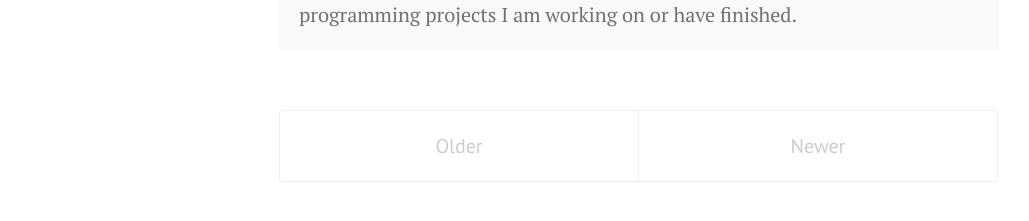
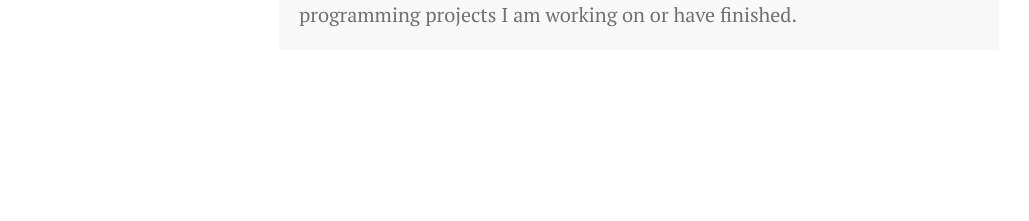
Before and after one commit to afzaljasani/aj786123.github.io, a Jekyll site: the page built from projects.md, in a window 1280 px wide. Shown: the part 242-463 px from the top of the page, without its empty margins (1-1030 px from the left). Built offline with Jekyll 4.4.1, drawn with Linux system fonts in a browser that asks for light colours; Markdown is read by kramdown in place of the engine named in the settings.

```diff
--- a/projects.md
+++ b/projects.md
@@ -5,36 +5,3 @@ title: Projects
 <p class="message">
 	Hey there! This is my Projects page. I will be updating it with any programming projects I am working on or have finished.
 </p>
-
-<div class="projects">
-  {% for project in paginator.projects %}
-  <div class="project">
-    <h1 class="project-title">
-      <a href="{{ project.url }}">
-        {{ project.title }}
-      </a>
-    </h1>
-
-    <span class="project-date">{{ project.date | date_to_string }}</span>
-
-    {{ project.content }}
-  </div>
-  {% endfor %}
-</div>
-
-<div class="pagination">
-  {% if paginator.next_page %}
-    <a class="pagination-item older" href="/page{{paginator.next_page}}">Older</a>
-  {% else %}
-    <span class="pagination-item older">Older</span>
-  {% endif %}
-  {% if paginator.previous_page %}
-    {% if paginator.page == 2 %}
-      <a class="pagination-item newer" href="/">Newer</a>
-    {% else %}
-      <a class="pagination-item newer" href="/page{{paginator.previous_page}}">Newer</a>
-    {% endif %}
-  {% else %}
-    <span class="pagination-item newer">Newer</span>
-  {% endif %}
-</div>
```
Also changed, not shown: _layouts/project.html (deleted, +0 -25 lines), _projects/2014-06-13-Testing.md (+3 -1 lines).
